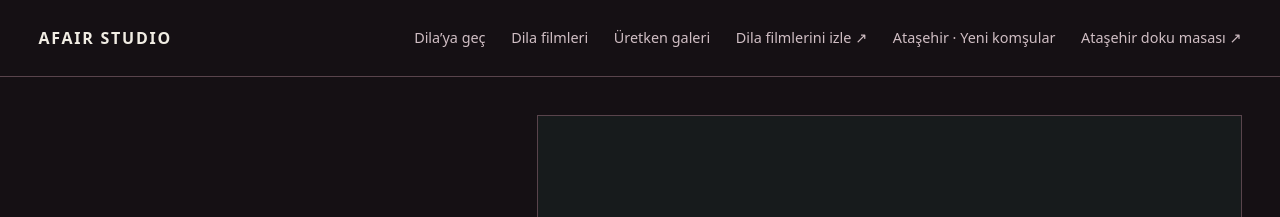
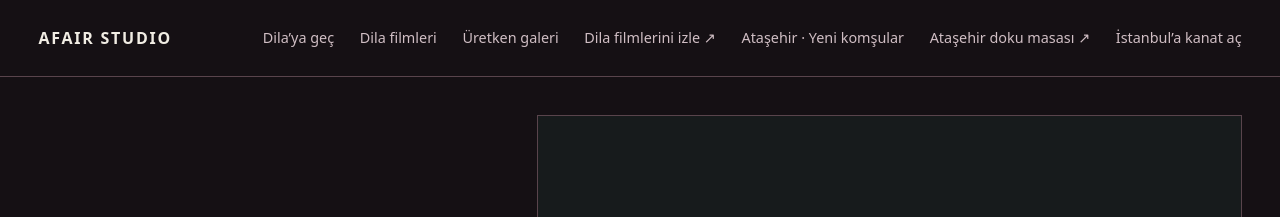
Before and after one commit to ertan-design/afair-studio, a plain HTML site: page index.html in a window 1280 px wide. Shown: the top 217 px of the page. Drawn offline with Linux system fonts and the light colour scheme.

Commit message:
Connect the Istanbul three-rooftop experience

```diff
--- a/index.html
+++ b/index.html
@@ -13,7 +13,7 @@
 <a class="skip" href="#ana">İçeriğe geç</a>
 <header class="bar">
 <a class="wordmark" href="/" aria-label="AFAIR STUDIO · Etkileşimli 3B sanat galerisi ana sayfası">AFAIR STUDIO</a>
-<nav aria-label="Ana menü"><a href="/dila/#bu-gece">Dila’ya geç</a><a href="#filmler">Dila filmleri</a><a href="/dila/#galeri">Üretken galeri</a><a class="btn seffaf" href="/dila-hareket-atolyesi/">Dila filmlerini izle ↗</a><a href="https://www.xn--modernataehir-qtc.com/yasam/bina.html#yasam">Ataşehir · Yeni komşular</a><a href="https://www.xn--ataehirmodern-ktc.com/gaia-ucus/?rota=a#doku">Ataşehir doku masası ↗</a></nav>
+<nav aria-label="Ana menü"><a href="/dila/#bu-gece">Dila’ya geç</a><a href="#filmler">Dila filmleri</a><a href="/dila/#galeri">Üretken galeri</a><a class="btn seffaf" href="/dila-hareket-atolyesi/">Dila filmlerini izle ↗</a><a href="https://www.xn--modernataehir-qtc.com/yasam/bina.html#yasam">Ataşehir · Yeni komşular</a><a href="https://www.xn--ataehirmodern-ktc.com/gaia-ucus/?rota=a#doku">Ataşehir doku masası ↗</a><a href="https://www.selinahbap.com/istanbul/index.html">İstanbul’a kanat aç</a></nav>
 </header>
 <main id="ana">
 <section class="hero" aria-labelledby="baslik">
```
